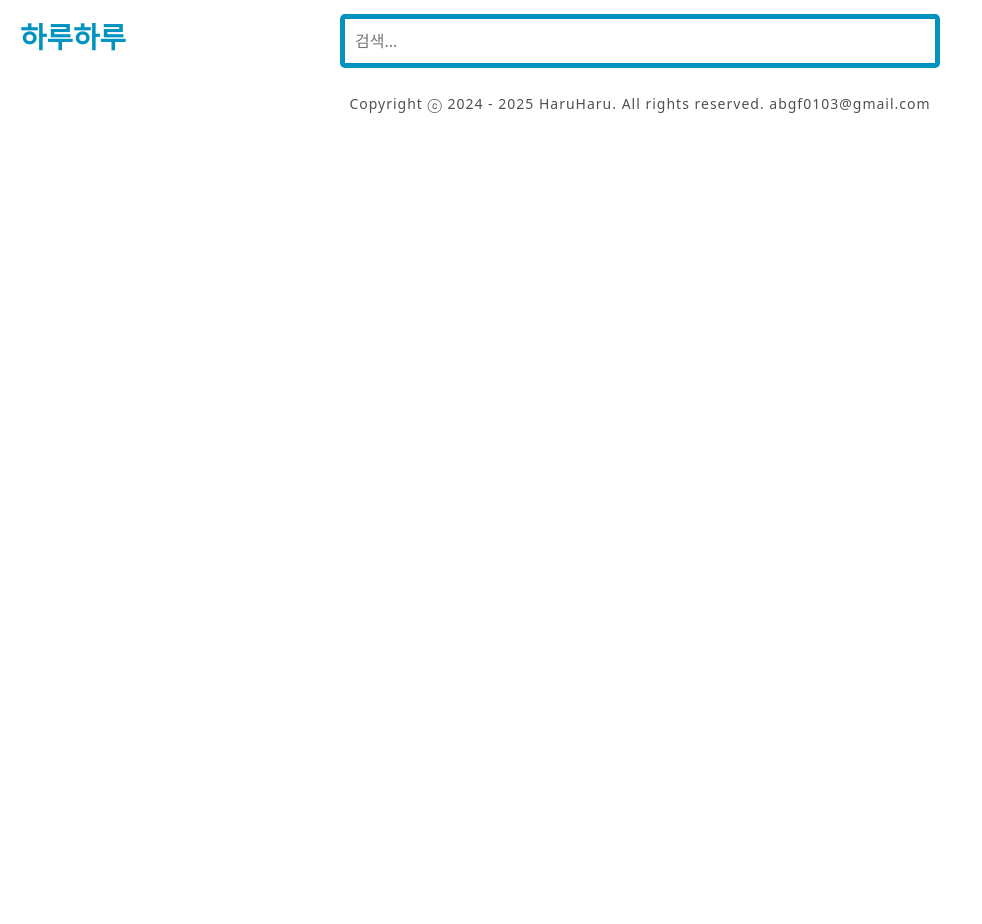
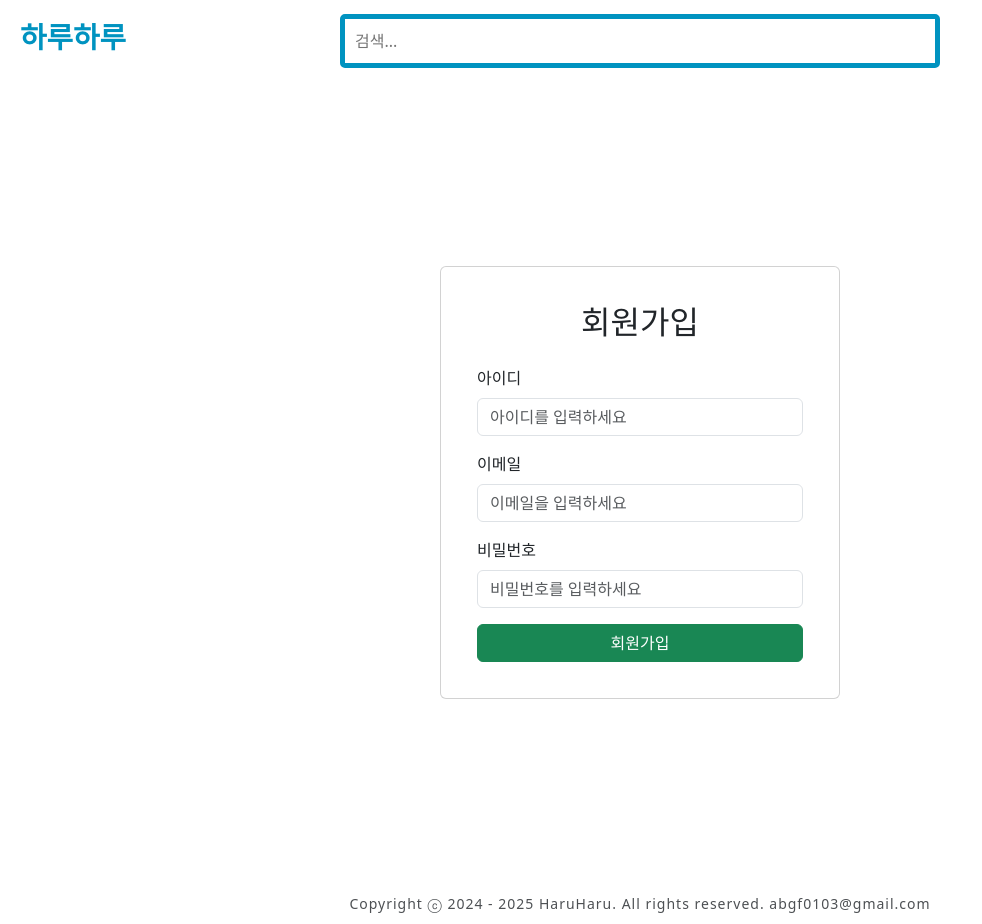
Before and after one commit to abgf0103/community-platform-frontend, a React (Create React App) app: page /signup in a window 1280 px wide. Shown: the whole page, without its empty margins (0-982 px from the left). Before the commit the page ends 800 px from the top, so only its background shows below. Built offline with nearby package versions, Linux system fonts and the light colour scheme.

Commit message:
회원가입 페이지 생성, 연결

```diff
--- a/package.json
+++ b/package.json
@@ -6,6 +6,7 @@
         "axios": "^1.7.9",
         "bootstrap": "^5.3.3",
         "cra-template": "1.2.0",
+        "mdb-react-ui-kit": "^9.0.0",
         "react": "^19.0.0",
         "react-bootstrap": "^2.10.7",
         "react-dom": "^19.0.0",
--- a/src/App.js
+++ b/src/App.js
@@ -5,6 +5,7 @@ import Footer from "./components/Footer/Footer";
 import MainPage from "./components/MainPage/MainPage";
 import Login from "./components/Login/Login";
 import PostPage from "./components/PostPage/PostPage";
+import SignUp from "./components/Login/SignUp";
 
 function App() {
     return (
@@ -14,6 +15,7 @@ function App() {
                 <Route path="/" element={<MainPage />} />
                 <Route path="/login" element={<Login />} />
                 <Route path="/post" element={<PostPage />} />
+                <Route path="/signup" element={<SignUp />} />
             </Routes>
             <Footer />
         </Router>
--- a/src/components/Login/Login.js
+++ b/src/components/Login/Login.js
@@ -1,19 +1,66 @@
-import React from "react";
+import React, { useState } from "react";
 import { FaUserAlt, FaLock } from "react-icons/fa"; // 아이콘 가져오기
 import "./Login.css"; // CSS 파일 연결
+import { useNavigate } from "react-router-dom";
+import instance from "../../api/instance";
+import Swal from "sweetalert2";
 
 function Login() {
+    const navigate = useNavigate();
+
+    const [userData, setUserData] = useState({
+        username: "",
+        password: "",
+    });
+
+    // 아이디와 비밀번호를 입력할때마다 이벤트를 발생시켜 값을 저장
+    const onChangeUserData = (e) => {
+        const { name, value } = e.target;
+        setUserData((prevState) => ({
+            ...prevState,
+            [name]: value,
+        }));
+    };
+
+    const handleLoginClick = (e) => {
+        e.preventDefault();
+        instance
+            .post("/user/login", {
+                username: userData.username,
+                password: userData.password,
+            })
+            .then(() => {
+                Swal.fire({
+                    title: "성공",
+                    text: "로그인 성공",
+                    icon: "success",
+                });
+                navigate("/");
+            })
+            .catch((error) => {
+                Swal.fire({
+                    title: "실패",
+                    text: "아이디 또는 비밀번호가 일치하지 않습니다",
+                    icon: "error",
+                });
+                console.error(error);
+                setUserData({ password: "" });
+            });
+    };
+
     return (
         <div className="login-container">
             <div className="login-box">
                 <h2 className="login-title">로그인</h2>
-                <form className="login-form">
+                <form className="login-form" onSubmit={handleLoginClick}>
                     <div className="input-group">
                         <FaUserAlt className="input-icon" />
                         <input
                             type="text"
                             placeholder="아이디를 입력하세요"
                             className="input-field"
+                            onChange={onChangeUserData}
+                            name="username"
                         />
                     </div>
                     <div className="input-group">
@@ -22,6 +69,8 @@ function Login() {
                             type="password"
                             placeholder="비밀번호를 입력하세요"
                             className="input-field"
+                            onChange={onChangeUserData}
+                            name="password"
                         />
                     </div>
                     <button type="submit" className="login-btn">
--- /dev/null
+++ b/src/components/Login/SignUp.css
@@ -0,0 +1,37 @@
+.gradient-custom-3 {
+    /* fallback for old browsers */
+    background: #84fab0;
+
+    /* Chrome 10-25, Safari 5.1-6 */
+    background: -webkit-linear-gradient(
+        to right,
+        rgba(132, 250, 176, 0.5),
+        rgba(143, 211, 244, 0.5)
+    );
+
+    /* W3C, IE 10+/ Edge, Firefox 16+, Chrome 26+, Opera 12+, Safari 7+ */
+    background: linear-gradient(
+        to right,
+        rgba(132, 250, 176, 0.5),
+        rgba(143, 211, 244, 0.5)
+    );
+}
+
+.gradient-custom-4 {
+    /* fallback for old browsers */
+    background: #84fab0;
+
+    /* Chrome 10-25, Safari 5.1-6 */
+    background: -webkit-linear-gradient(
+        to right,
+        rgba(132, 250, 176, 1),
+        rgba(143, 211, 244, 1)
+    );
+
+    /* W3C, IE 10+/ Edge, Firefox 16+, Chrome 26+, Opera 12+, Safari 7+ */
+    background: linear-gradient(
+        to right,
+        rgba(132, 250, 176, 1),
+        rgba(143, 211, 244, 1)
+    );
+}
--- /dev/null
+++ b/src/components/Login/SignUp.js
@@ -0,0 +1,62 @@
+import React from "react";
+import { Container, Row, Col, Card, Button, Form } from "react-bootstrap";
+import { useNavigate } from "react-router-dom";
+
+const SignUp = () => {
+    const navigate = useNavigate();
+
+    return (
+        <Container className="d-flex justify-content-center align-items-center vh-100">
+            <Row>
+                <Col>
+                    <Card style={{ width: "400px", padding: "20px" }}>
+                        <Card.Body>
+                            <h2 className="text-center mb-4">회원가입</h2>
+                            <Form>
+                                <Form.Group
+                                    className="mb-3"
+                                    controlId="formName"
+                                >
+                                    <Form.Label>아이디</Form.Label>
+                                    <Form.Control
+                                        type="text"
+                                        placeholder="아이디를 입력하세요"
+                                    />
+                                </Form.Group>
+                                <Form.Group
+                                    className="mb-3"
+                                    controlId="formEmail"
+                                >
+                                    <Form.Label>이메일</Form.Label>
+                                    <Form.Control
+                                        type="email"
+                                        placeholder="이메일을 입력하세요"
+                                    />
+                                </Form.Group>
+                                <Form.Group
+                                    className="mb-3"
+                                    controlId="formPassword"
+                                >
+                                    <Form.Label>비밀번호</Form.Label>
+                                    <Form.Control
+                                        type="password"
+                                        placeholder="비밀번호를 입력하세요"
+                                    />
+                                </Form.Group>
+                                <Button
+                                    variant="success"
+                                    type="submit"
+                                    className="w-100"
+                                >
+                                    회원가입
+                                </Button>
+                            </Form>
+                        </Card.Body>
+                    </Card>
+                </Col>
+            </Row>
+        </Container>
+    );
+};
+
+export default SignUp;
--- a/src/components/MainPage/MainPage.js
+++ b/src/components/MainPage/MainPage.js
@@ -12,6 +12,10 @@ function MainPage() {
 
     const handleLoginClick = () => {
         navigate("/login"); // 로그인 버튼 클릭 시 /login 경로로 이동
+    };
+
+    const handleSignUpClick = () => {
+        navigate("/signup");
     };
 
     useEffect(() => {
@@ -71,6 +75,9 @@ function MainPage() {
                                 HARU 로그인
                             </button>
                         </Row>
+                        <p className="sign-up-text" onClick={handleSignUpClick}>
+                            회원가입
+                        </p>
                         <Row>
                             <Card>
                                 <Card.Body className="post-title">
```
Also changed, not shown: 1 other file (tests, documents, lock files or other folders).
